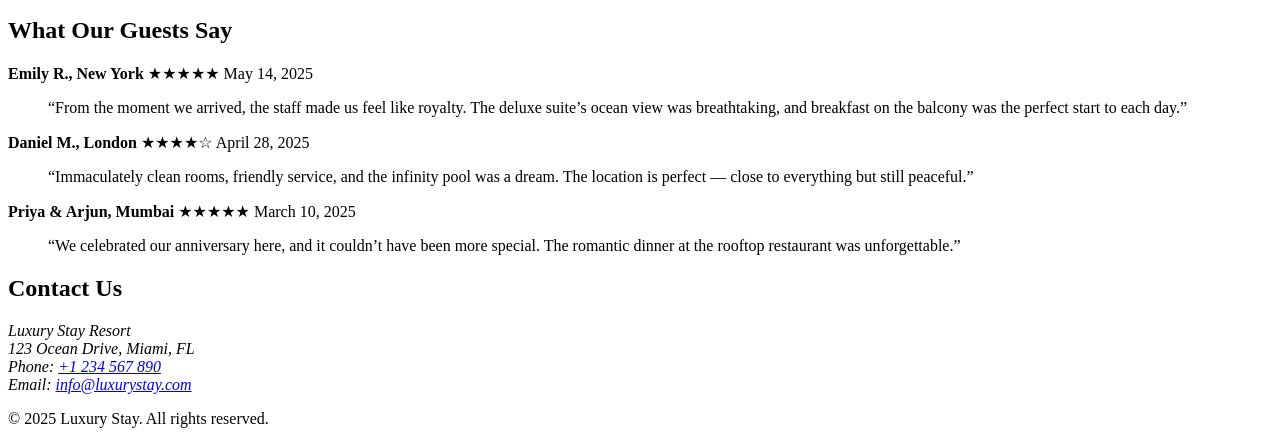
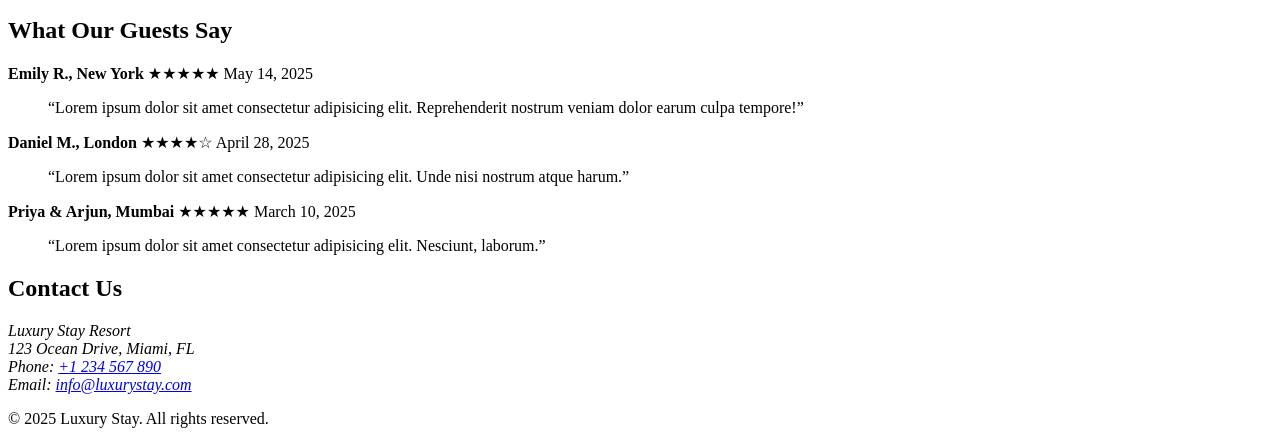
Before and after one commit to Shoaib-Grentech/Hotel-booking-app, a plain HTML site: page index.html in a window 1280 px wide. Shown: the part 2316-2760 px from the top of the page. Drawn offline with Linux system fonts and the light colour scheme.

Commit message:
Update index.html

```diff
--- a/index.html
+++ b/index.html
@@ -153,39 +153,33 @@
         <article>
           <header>
             <strong>Emily R., New York</strong>
-            <span aria-label="5 out of 5 stars">★★★★★</span>
+            <span>★★★★★</span>
             <time>May 14, 2025</time>
           </header>
           <blockquote>
-            “From the moment we arrived, the staff made us feel like royalty.
-            The deluxe suite’s ocean view was breathtaking, and breakfast on the
-            balcony was the perfect start to each day.”
+            “Lorem ipsum dolor sit amet consectetur adipisicing elit. Reprehenderit nostrum veniam dolor earum culpa tempore!”
           </blockquote>
         </article>
 
         <article>
           <header>
             <strong>Daniel M., London</strong>
-            <span aria-label="4.5 out of 5 stars">★★★★☆</span>
+            <span>★★★★☆</span>
             <time>April 28, 2025</time>
           </header>
           <blockquote>
-            “Immaculately clean rooms, friendly service, and the infinity pool
-            was a dream. The location is perfect — close to everything but still
-            peaceful.”
+            “Lorem ipsum dolor sit amet consectetur adipisicing elit. Unde nisi nostrum atque harum.”
           </blockquote>
         </article>
 
         <article>
           <header>
             <strong>Priya &amp; Arjun, Mumbai</strong>
-            <span aria-label="5 out of 5 stars">★★★★★</span>
+            <span>★★★★★</span>
             <time>March 10, 2025</time>
           </header>
           <blockquote>
-            “We celebrated our anniversary here, and it couldn’t have been more
-            special. The romantic dinner at the rooftop restaurant was
-            unforgettable.”
+            “Lorem ipsum dolor sit amet consectetur adipisicing elit. Nesciunt, laborum.”
           </blockquote>
         </article>
       </section>
```
